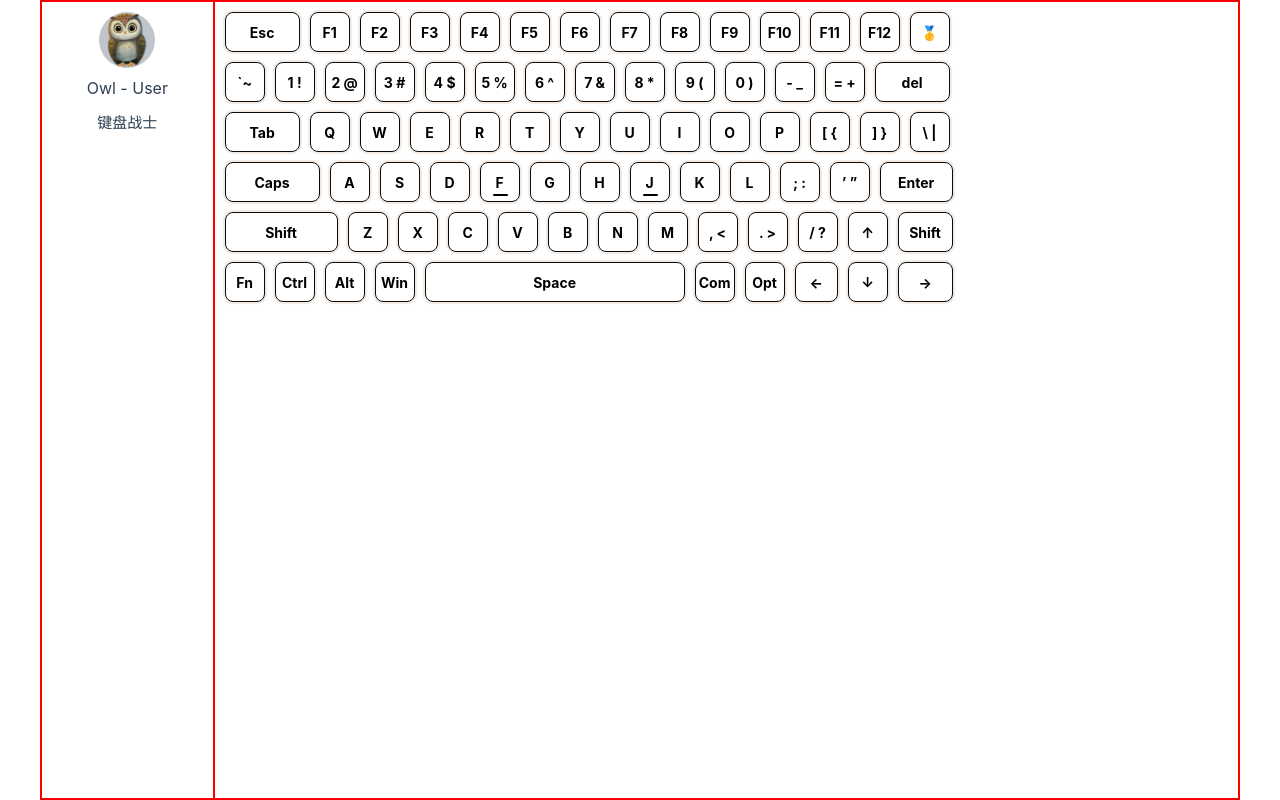
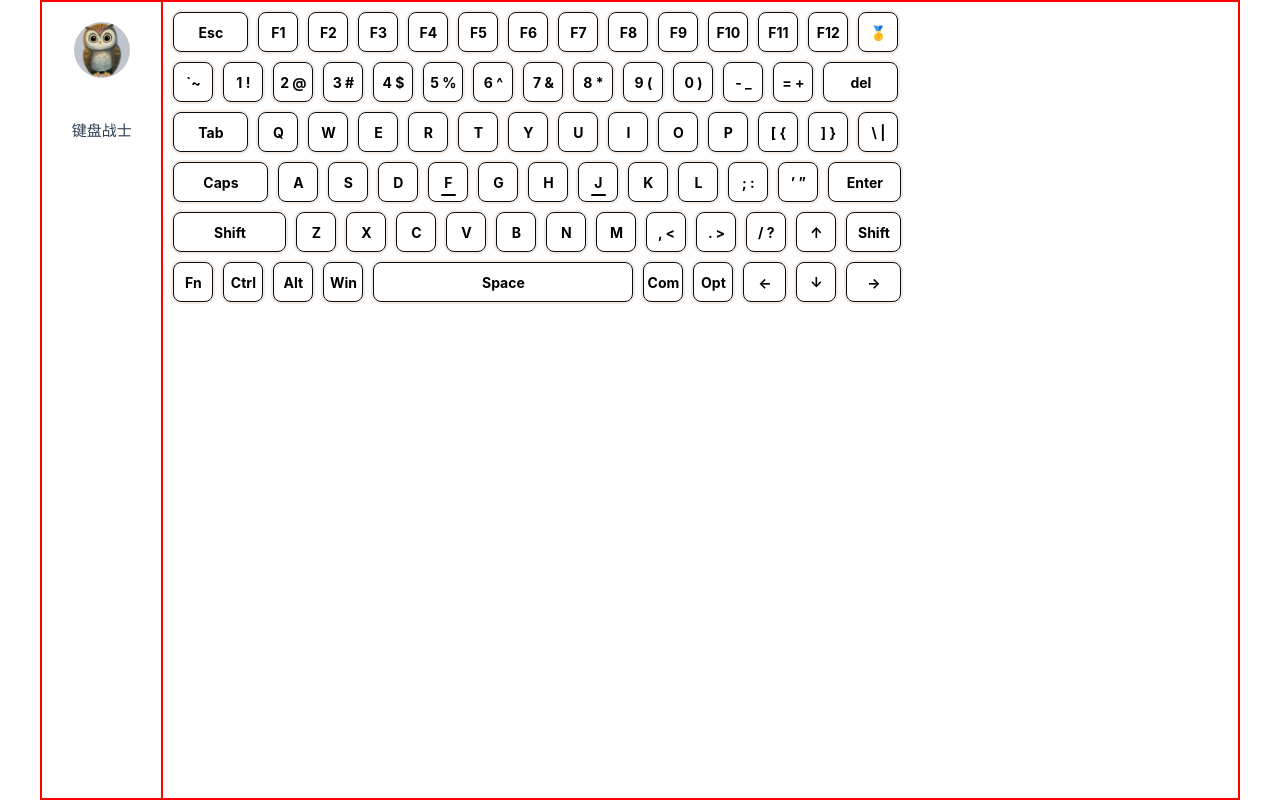
Before and after one commit to northcastle/Owl, a Vue app: page /owlkeyboard in a window 1280 px wide. Built offline with nearby package versions, Linux system fonts and the light colour scheme.

Commit message:
add avatar component

```diff
--- /dev/null
+++ b/src/components/owlAvatar/OwlAvatar.vue
@@ -0,0 +1,43 @@
+
+<!--
+    头像组件
+ -->
+ <template>
+    <div class="owl-avatar-box">
+        <el-avatar size="large" :src="imgUrl" />
+        <div v-if="nickName" class="nick-name-item">{{ nickName }}</div>
+    </div>
+</template>
+
+<script setup lang="ts">
+
+    import { ref } from 'vue';
+    import type {Ref} from 'vue';
+
+    import type {OwlAvatarProps} from './OwlAvatarType'
+
+   const props =  defineProps<OwlAvatarProps>()
+
+
+
+</script>
+
+
+
+<style scoped>
+
+    .owl-avatar-box{
+        width: 100%;
+        border: 0px solid green;
+        padding-top: 20px;
+        padding-bottom: 10px;
+        text-align: center;
+    }
+
+    .nick-name-item{
+        font-weight: bold;
+        color: white;
+    }
+
+
+</style>
--- /dev/null
+++ b/src/components/owlAvatar/OwlAvatarType.ts
@@ -0,0 +1,4 @@
+export interface OwlAvatarProps{
+    imgUrl:string, // 头像图片的链接地址
+    nickName?:string, // 昵称
+}
--- a/src/views/HomeView.vue
+++ b/src/views/HomeView.vue
@@ -8,13 +8,8 @@
   <div class="home-view">
     <!-- 左侧的菜单栏 -->
     <div class="menu">
-      <div class="avatar-box">
-        <el-avatar size="large" src="/owl.png" />
-        <br>
-        <span>Owl - User</span>
-        <br>
-
-      </div>
+      <!-- 顶部的头像 -->
+      <OwlAvatar :img-url="avatarUrl" nick-name="owl-Master"/>
 
 
       键盘战士
@@ -28,7 +23,14 @@
 
 <script setup lang="ts">
 
+import {ref} from 'vue'
+
 import { RouterView } from 'vue-router'
+
+import OwlAvatar from '../components/owlAvatar/OwlAvatar.vue'
+
+// 头像的图片地址
+const avatarUrl = ref('/owl.png')
 
 </script>
 
@@ -48,7 +50,7 @@ import { RouterView } from 'vue-router'
     text-align: center;
   }
   .content{
-    flex:6;
+    flex:9;
     border: 1px solid red;
   }
 
```
